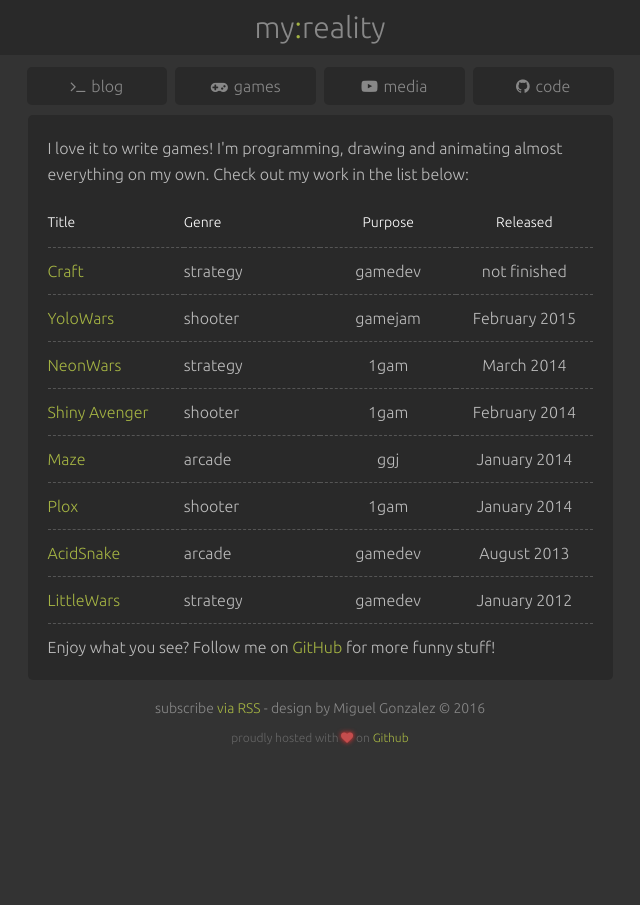
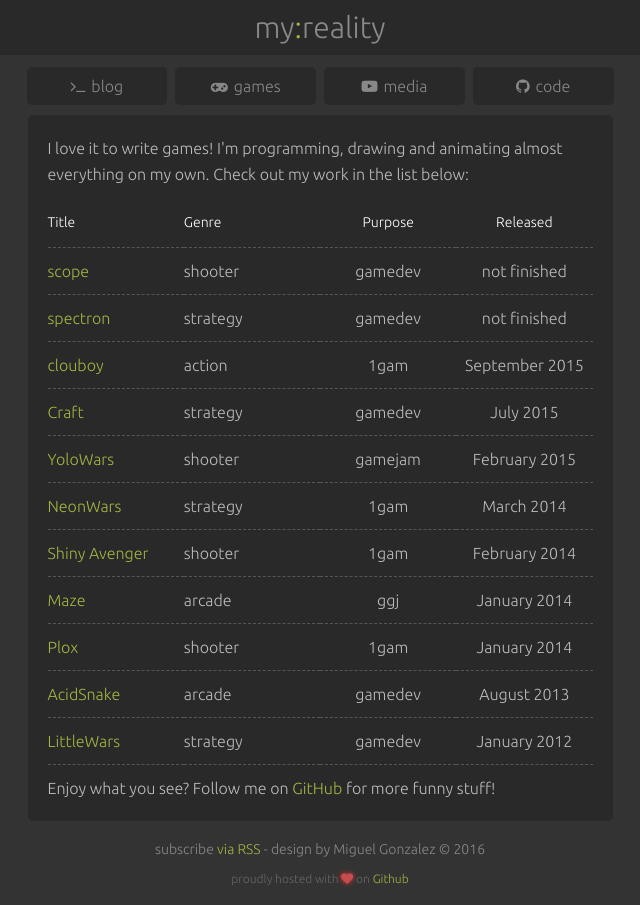
Before and after one commit to bitbrain/bitbrain.github.io, a Jekyll site: the page built from games/index.html, in a window 1280 px wide. Shown: the whole page, without its empty margins (320-960 px from the left). Built offline with Jekyll 4.4.1, drawn with Linux system fonts in a browser that asks for light colours; nearby versions of some CDN libraries.

Commit message:
Update game list

```diff
--- a/_config.yml
+++ b/_config.yml
@@ -35,10 +35,25 @@ navigation:
 
 games:
 
+- name: scope
+  genre: shooter
+  tag: gamedev
+  date: not finished
+  url: https://myrealitycoding.itch.io/scope
+- name: spectron
+  genre: strategy
+  tag: gamedev
+  date: not finished
+  url: https://github.com/MyRealityCoding/spectron
+- name: clouboy
+  genre: action
+  tag: 1gam
+  date: September 2015
+  url: https://myrealitycoding.itch.io/clouboy
 - name: Craft
   genre: strategy
   tag: gamedev
-  date: not finished
+  date: July 2015
   url: https://github.com/MyRealityCoding/craft#getting-started
 - name: YoloWars
   genre: shooter
@@ -64,12 +79,12 @@ games:
   genre: shooter
   tag: 1gam
   date: January 2014
-  url: plox
+  url: https://myrealitycoding.itch.io/plox
 - name: AcidSnake
   genre: arcade
   tag: gamedev
   date: August 2013
-  url: http://acidsnake.my-reality.de
+  url: https://myrealitycoding.itch.io/acidsnake
 - name: LittleWars
   genre: strategy
   tag: gamedev
```
